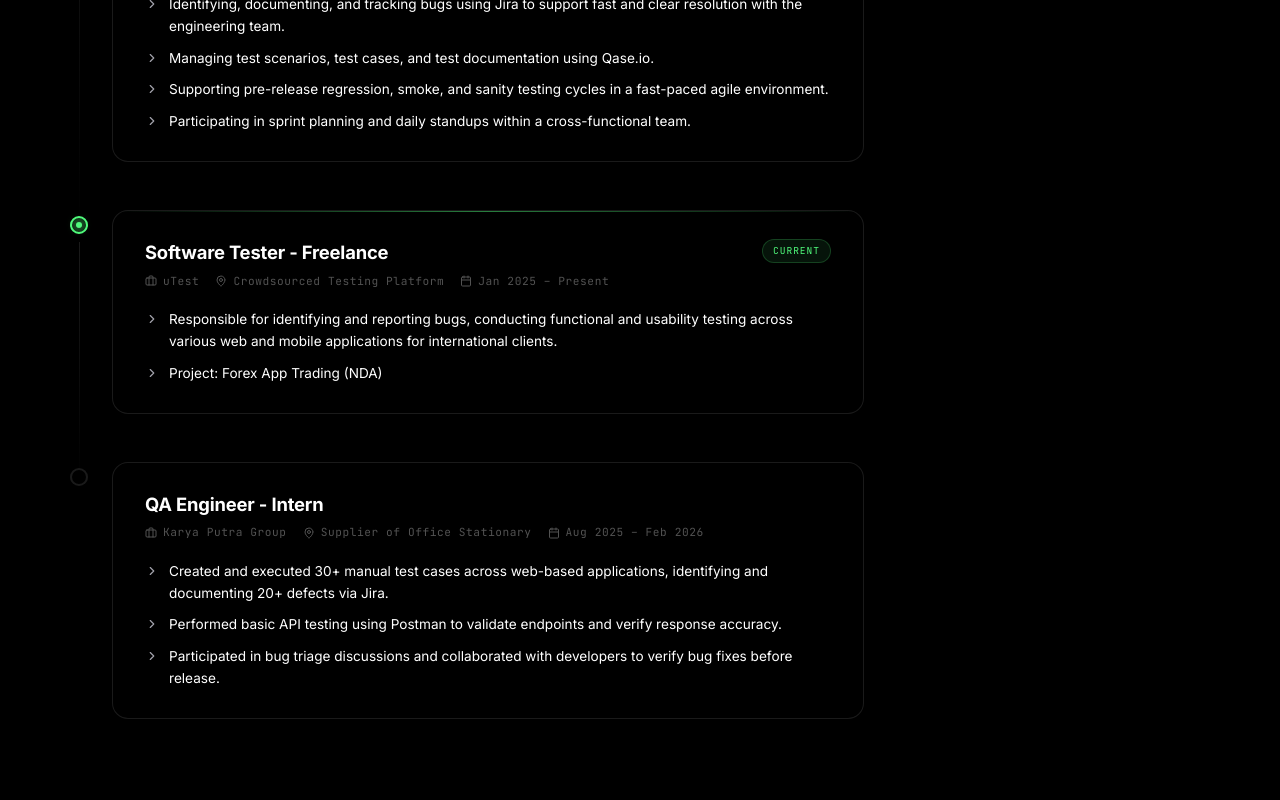
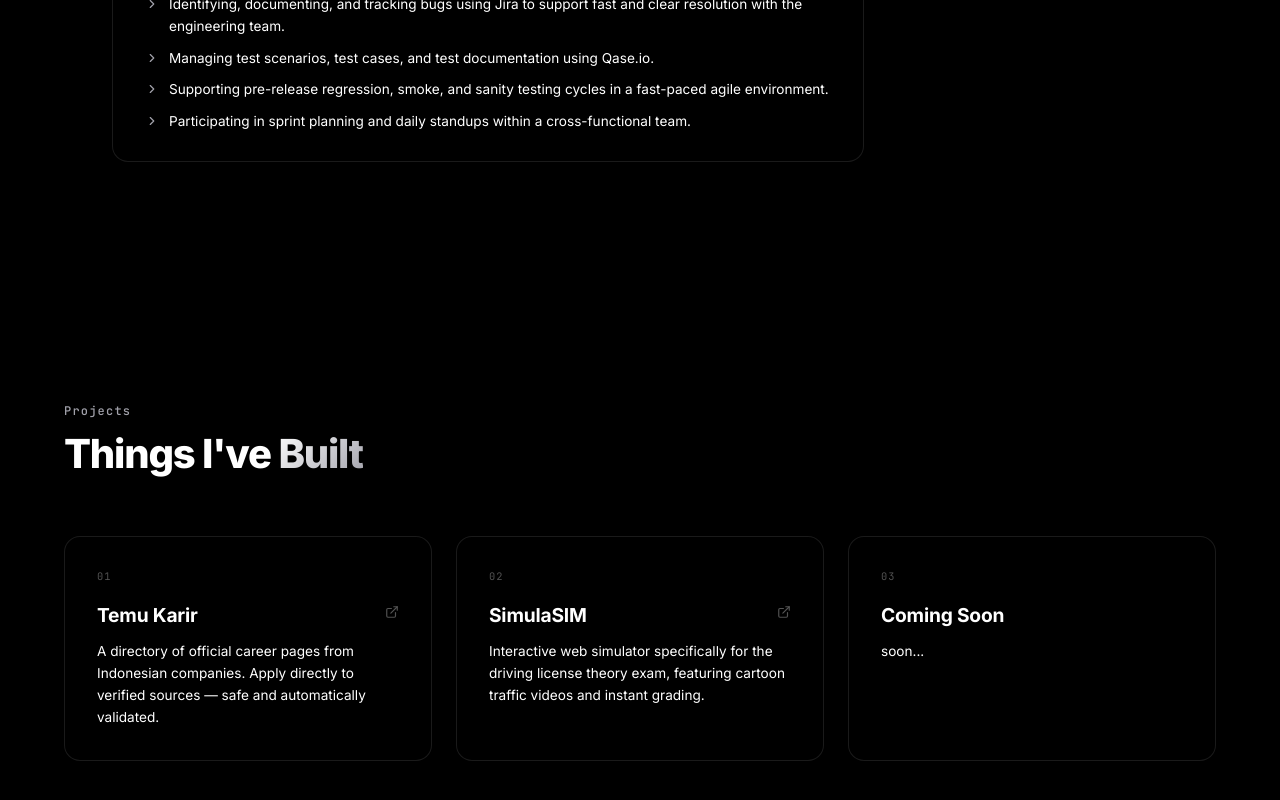
Before and after one commit to ananwxyz/web-porto, a React (Vite) app: page / in a window 1280 px wide. Shown: the part 1298-2098 px from the top of the page. Built offline with nearby package versions, Linux system fonts and the light colour scheme; no server answers.

Commit message:
feat: remove freelance and intern positions from experience section

```diff
--- a/src/components/Experience.jsx
+++ b/src/components/Experience.jsx
@@ -16,29 +16,6 @@ const experiences = [
             'Managing test scenarios, test cases, and test documentation using Qase.io.',
             'Supporting pre-release regression, smoke, and sanity testing cycles in a fast-paced agile environment.',
             'Participating in sprint planning and daily standups within a cross-functional team.',
-        ],
-    },
-    {
-        role: 'Software Tester - Freelance',
-        company: 'uTest',
-        industry: 'Crowdsourced Testing Platform',
-        period: 'Jan 2025 – Present',
-        isCurrent: true,
-        responsibilities: [
-            'Responsible for identifying and reporting bugs, conducting functional and usability testing across various web and mobile applications for international clients.',
-            'Project: Forex App Trading (NDA)',
-        ],
-    },
-    {
-        role: 'QA Engineer - Intern',
-        company: 'Karya Putra Group',
-        industry: 'Supplier of Office Stationary',
-        period: 'Aug 2025 – Feb 2026',
-        isCurrent: false,
-        responsibilities: [
-            'Created and executed 30+ manual test cases across web-based applications, identifying and documenting 20+ defects via Jira.',
-            'Performed basic API testing using Postman to validate endpoints and verify response accuracy.',
-            'Participated in bug triage discussions and collaborated with developers to verify bug fixes before release.',
         ],
     },
 ];
```
